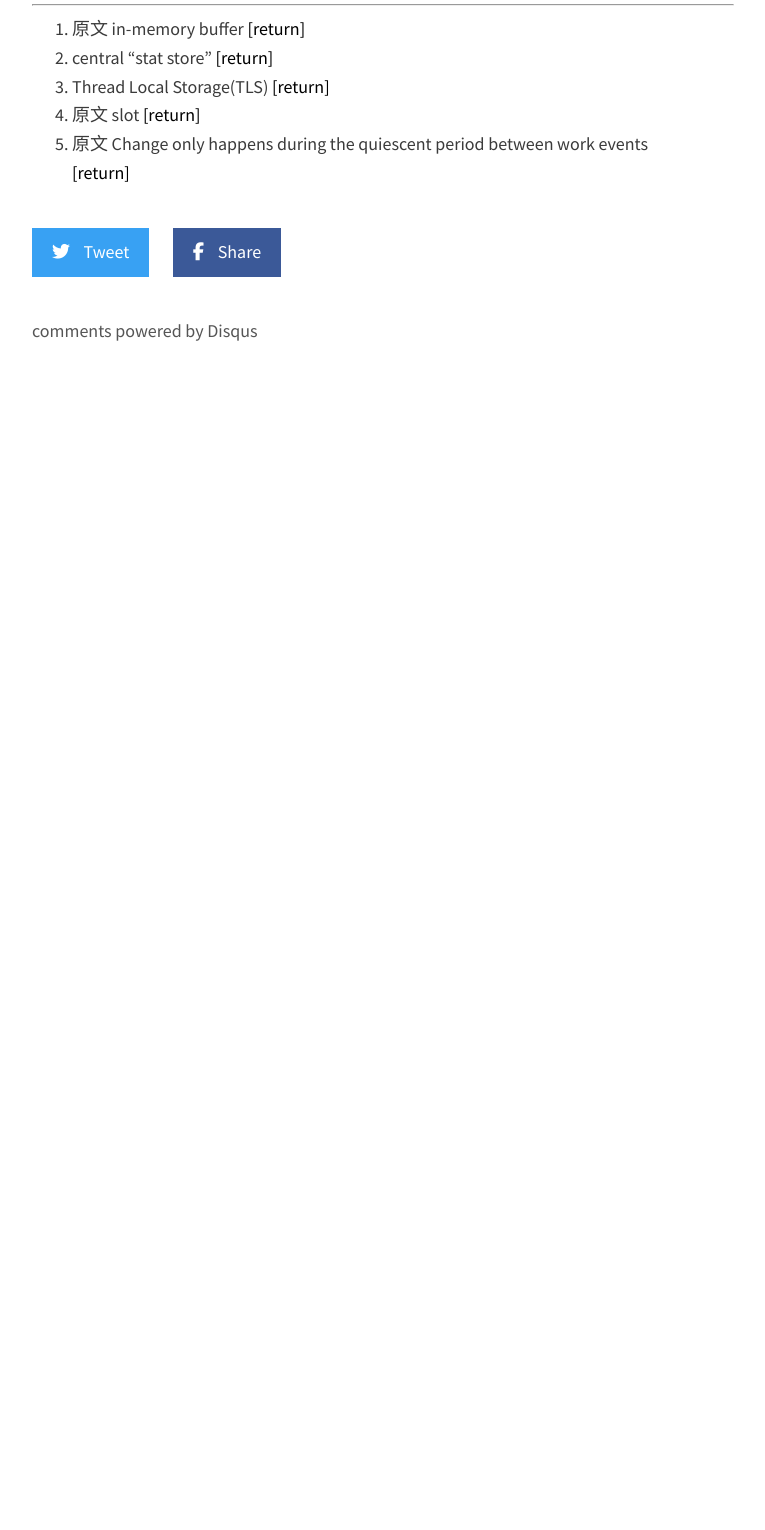
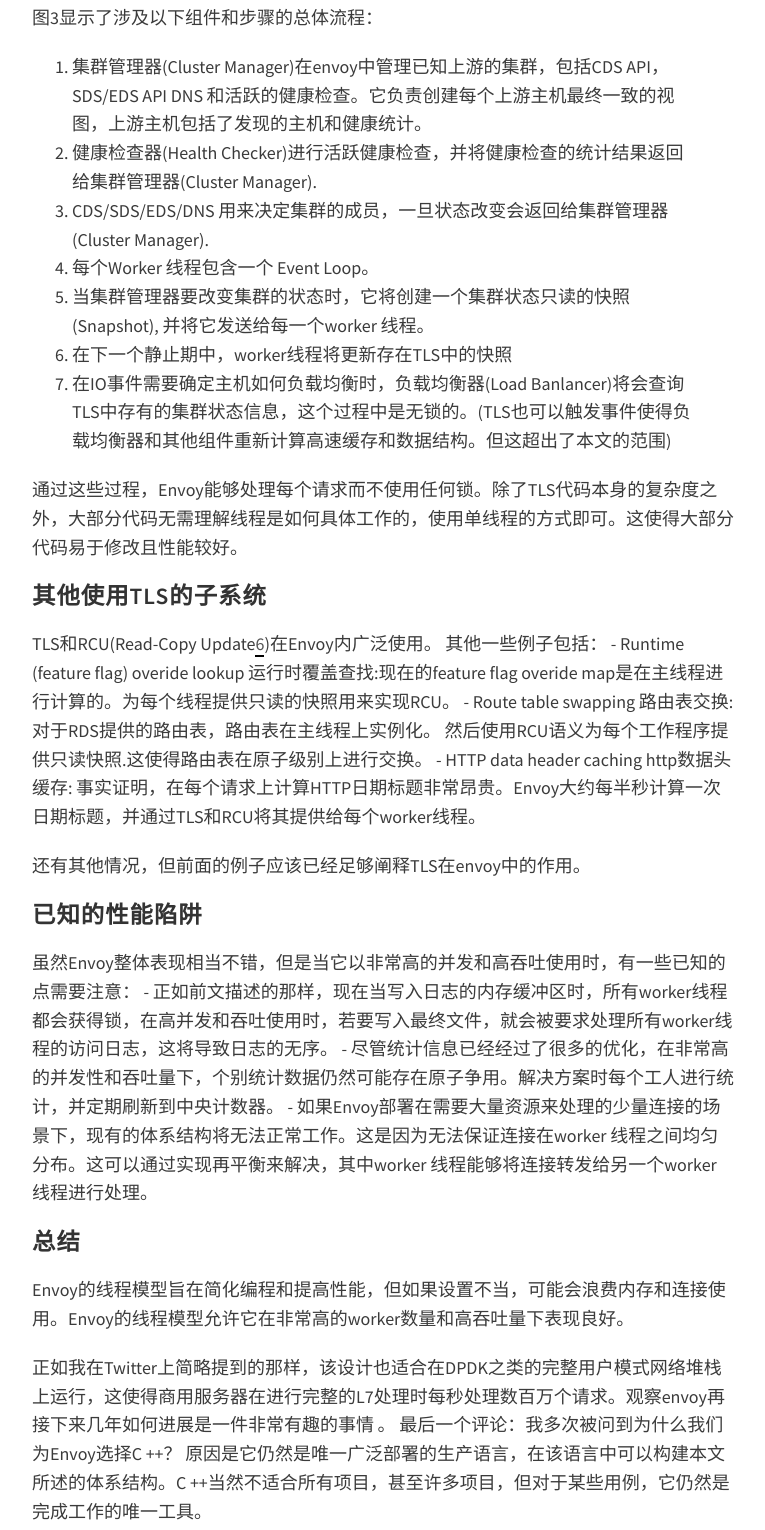
Before and after one commit to Lynskylate/lynskylate.github.io, a plain HTML site: page post/envoy_thread/index.html in a window 1280 px wide. Shown: the part 4454-5984 px from the top of the page, without its empty margins (122-887 px from the left). Before the commit the page ends 4799 px from the top, so only its background shows below. Drawn offline with nearby package versions, Linux system fonts and the light colour scheme.

Commit message:
rebuilding site 2019年 1月10日 星期四 02时43分23秒 CST

```diff
--- a/post/envoy_thread/index.html
+++ b/post/envoy_thread/index.html
@@ -161,6 +161,47 @@
 <p>在本节中，我将描述TLS如何用于集群管理。群集管理包括xDS API处理和DNS以及运行状况检查。</p>
 
 <p><img src="https://cdn-images-1.medium.com/max/800/1*R-U8hs34U93Yj1TzbhwE5w.png" alt="img" /></p>
+
+<p>图3显示了涉及以下组件和步骤的总体流程：</p>
+
+<ol>
+<li>集群管理器(Cluster Manager)在envoy中管理已知上游的集群，包括CDS API， SDS/EDS API DNS 和活跃的健康检查。它负责创建每个上游主机最终一致的视图，上游主机包括了发现的主机和健康统计。</li>
+<li>健康检查器(Health Checker)进行活跃健康检查，并将健康检查的统计结果返回给集群管理器(Cluster Manager).</li>
+<li>CDS/SDS/EDS/DNS 用来决定集群的成员，一旦状态改变会返回给集群管理器(Cluster Manager).</li>
+<li>每个Worker 线程包含一个 Event Loop。</li>
+<li>当集群管理器要改变集群的状态时，它将创建一个集群状态只读的快照(Snapshot), 并将它发送给每一个worker 线程。</li>
+<li>在下一个静止期中，worker线程将更新存在TLS中的快照</li>
+<li>在IO事件需要确定主机如何负载均衡时，负载均衡器(Load Banlancer)将会查询TLS中存有的集群状态信息，这个过程中是无锁的。(TLS也可以触发事件使得负载均衡器和其他组件重新计算高速缓存和数据结构。但这超出了本文的范围)</li>
+</ol>
+
+<p>通过这些过程，Envoy能够处理每个请求而不使用任何锁。除了TLS代码本身的复杂度之外，大部分代码无需理解线程是如何具体工作的，使用单线程的方式即可。这使得大部分代码易于修改且性能较好。</p>
+
+<h2 id="其他使用tls的子系统">其他使用TLS的子系统</h2>
+
+<p>TLS和RCU(Read-Copy Update<sup class="footnote-ref" id="fnref:6"><a href="#fn:6">6</a></sup>)在Envoy内广泛使用。
+其他一些例子包括：
+- Runtime (feature flag) overide lookup 运行时覆盖查找:现在的feature flag overide map是在主线程进行计算的。为每个线程提供只读的快照用来实现RCU。
+- Route table swapping 路由表交换:对于RDS提供的路由表，路由表在主线程上实例化。
+然后使用RCU语义为每个工作程序提供只读快照.这使得路由表在原子级别上进行交换。
+- HTTP data header caching http数据头缓存: 事实证明，在每个请求上计算HTTP日期标题非常昂贵。Envoy大约每半秒计算一次日期标题，并通过TLS和RCU将其提供给每个worker线程。</p>
+
+<p>还有其他情况，但前面的例子应该已经足够阐释TLS在envoy中的作用。</p>
+
+<h2 id="已知的性能陷阱">已知的性能陷阱</h2>
+
+<p>虽然Envoy整体表现相当不错，但是当它以非常高的并发和高吞吐使用时，有一些已知的点需要注意：
+- 正如前文描述的那样，现在当写入日志的内存缓冲区时，所有worker线程都会获得锁，在高并发和吞吐使用时，若要写入最终文件，就会被要求处理所有worker线程的访问日志，这将导致日志的无序。
+- 尽管统计信息已经经过了很多的优化，在非常高的并发性和吞吐量下，个别统计数据仍然可能存在原子争用。解决方案时每个工人进行统计，并定期刷新到中央计数器。
+- 如果Envoy部署在需要大量资源来处理的少量连接的场景下，现有的体系结构将无法正常工作。这是因为无法保证连接在worker 线程之间均匀分布。这可以通过实现再平衡来解决，其中worker 线程能够将连接转发给另一个worker 线程进行处理。</p>
+
+<h2 id="总结">总结</h2>
+
+<p>Envoy的线程模型旨在简化编程和提高性能，但如果设置不当，可能会浪费内存和连接使用。Envoy的线程模型允许它在非常高的worker数量和高吞吐量下表现良好。</p>
+
+<p>正如我在Twitter上简略提到的那样，该设计也适合在DPDK之类的完整用户模式网络堆栈上运行，这使得商用服务器在进行完整的L7处理时每秒处理数百万个请求。观察envoy再接下来几年如何进展是一件非常有趣的事情
+。
+最后一个评论：我多次被问到为什么我们为Envoy选择C ++？
+原因是它仍然是唯一广泛部署的生产语言，在该语言中可以构建本文所述的体系结构。C ++当然不适合所有项目，甚至许多项目，但对于某些用例，它仍然是完成工作的唯一工具。</p>
 <div class="footnotes">
 
 <hr />
@@ -176,6 +217,8 @@
  <a class="footnote-return" href="#fnref:4"><sup>[return]</sup></a></li>
 <li id="fn:5">原文 Change only happens during the quiescent period between work events
  <a class="footnote-return" href="#fnref:5"><sup>[return]</sup></a></li>
+<li id="fn:6">可以查看IBM对RCU的<a href="https://www.ibm.com/developerworks/cn/linux/l-rcu/">介绍</a>
+ <a class="footnote-return" href="#fnref:6"><sup>[return]</sup></a></li>
 </ol>
 </div>
 
```
